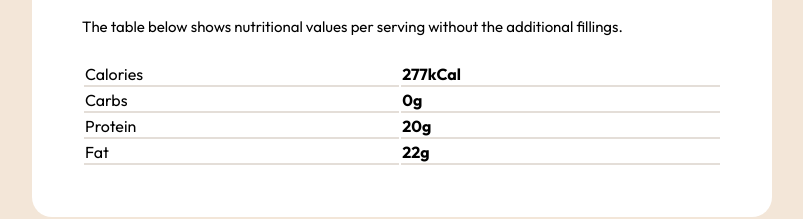
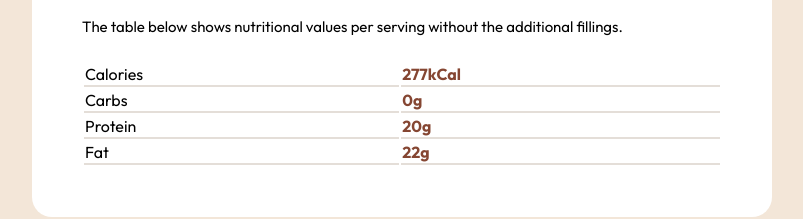
Before and after one commit to Harold-FN-2187/FrontendM-Recipes, a plain HTML site: page docs/index.html in a window 1280 px wide. Shown: the part 1284-1503 px from the top of the page, without its empty margins (238-1041 px from the left). Drawn offline with Linux system fonts and the light colour scheme.

Commit message:
Further styling changes

```diff
--- a/docs/index.html
+++ b/docs/index.html
@@ -107,20 +107,20 @@
         <tbody>
           <tr>
             <td>Calories</td>
-            <td><strong>277kCal</strong></td>
+            <td id="value"><strong>277kCal</strong></td>
           </tr>
           <tr>
             <td>Carbs</td>
-            <td><strong>0g</strong></td>
+            <td id="value"><strong>0g</strong></td>
           </tr>
 
           <tr>
             <td>Protein</td>
-            <td><strong>20g</strong></td>
+            <td id="value"><strong>20g</strong></td>
           </tr>
           <tr>
             <td>Fat</td>
-            <td><strong>22g</strong></td>
+            <td id="value"><strong>22g</strong></td>
           </tr>
         </tbody>
       </table>
--- a/docs/styles.css
+++ b/docs/styles.css
@@ -116,10 +116,9 @@ td {
     border-bottom: 2px solid var(--stone-150);
 }
 
-/* Opacity for Preparation List
-clean up fonts
-*/
-
+#value {
+    color:var(--brown-800);
+}
 
 .attribution {
         font-size: 11px;
```
